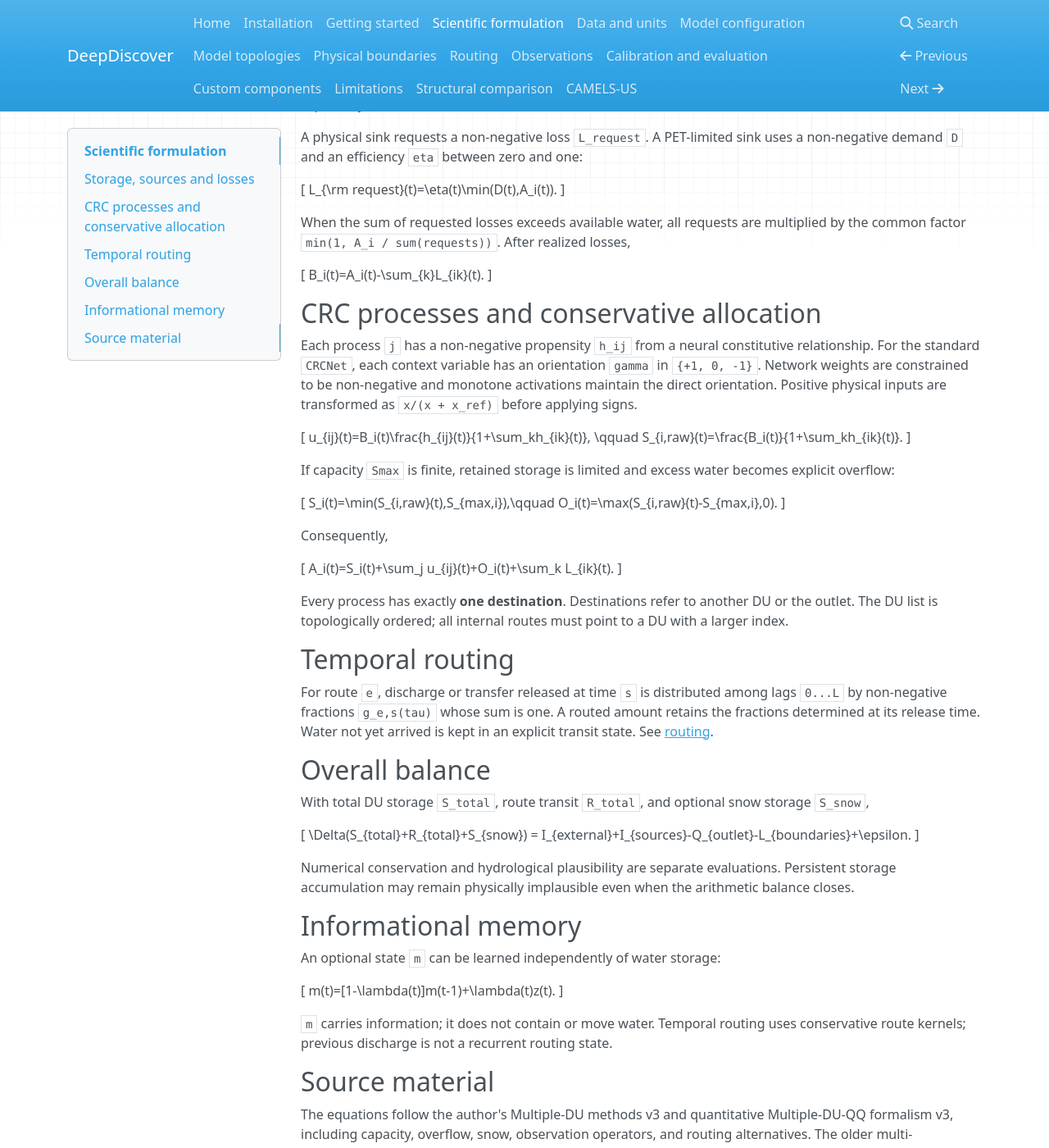
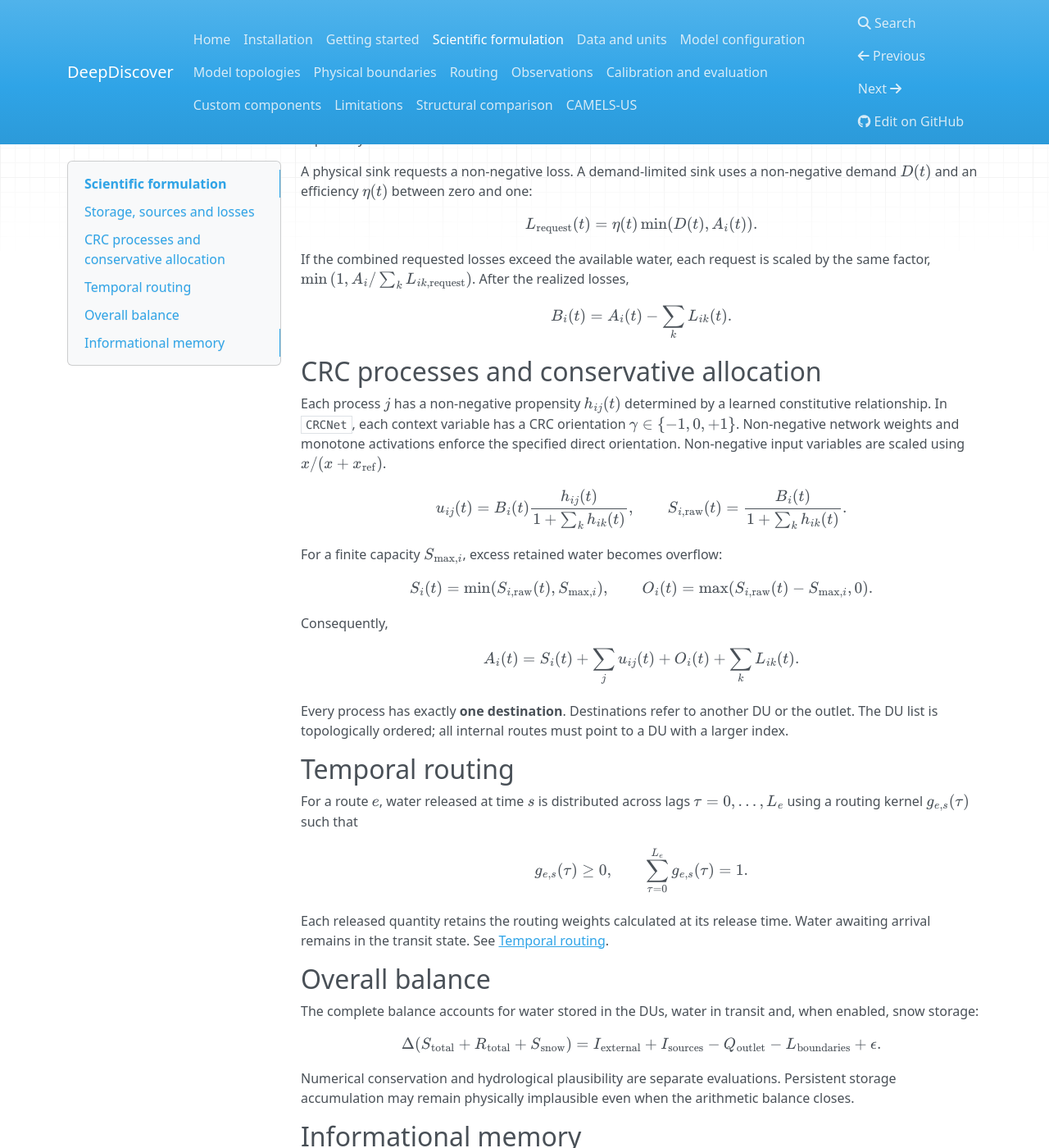
Before and after one commit to avadombi/DeepDiscover, an MkDocs documentation site: the page built from docs/scientific_formulation.md, in a window 1280 px wide and 1400 px high, scrolled down 298 px. Shown: the whole window at 82% size. Built offline with MkDocs 1.6.1, drawn with Linux system fonts in a browser that asks for light colours; nearby versions of some CDN libraries; some of the changed text lies outside the part shown.

Commit message:
Update documentation for DeepDiscover 1.0.1

```diff
--- /dev/null
+++ b/docs/javascripts/mathjax.js
@@ -0,0 +1,12 @@
+window.MathJax = {
+  tex: {
+    inlineMath: [["\\(", "\\)"]],
+    displayMath: [["\\[", "\\]"]],
+    processEscapes: true,
+    processEnvironments: true
+  },
+  options: {
+    ignoreHtmlClass: ".*|",
+    processHtmlClass: "arithmatex"
+  }
+};
--- a/docs/scientific_formulation.md
+++ b/docs/scientific_formulation.md
@@ -2,76 +2,79 @@
 
 ## Storage, sources and losses
 
-For each DU `i`, let `S_i` be the water storage at the end of the preceding time step, and let `I_i` denote conserved water entering the DU. The pre-loss quantity is
+For each DiscoverUnit $i$, let $S_i(t-1)$ denote the storage at the end of the previous time step and $I_i(t)$ the incoming water. The water available before boundary losses is
 
-\[
+$$
 A_i(t)=S_i(t-1)+I_i(t).
-\]
+$$
 
-Prescribed and user-defined sources add water to `I_i`. The `sources` reported by DeepDiscover are additional boundary sources supplied inside a DU. Water entering through the main `water` tensor appears separately.
+Prescribed and user-defined sources add water to $I_i(t)$. The `sources` reported by DeepDiscover are additional boundary sources supplied inside a DU. Water entering through the main `water` tensor appears separately.
 
-A physical sink requests a non-negative loss `L_request`. A PET-limited sink uses a non-negative demand `D` and an efficiency `eta` between zero and one:
+A physical sink requests a non-negative loss. A demand-limited sink uses a non-negative demand $D(t)$ and an efficiency $\eta(t)$ between zero and one:
 
-\[
-L_{\rm request}(t)=\eta(t)\min(D(t),A_i(t)).
-\]
+$$
+L_{\mathrm{request}}(t)=\eta(t)\min(D(t),A_i(t)).
+$$
 
-When the sum of requested losses exceeds available water, all requests are multiplied by the common factor `min(1, A_i / sum(requests))`. After realized losses,
+If the combined requested losses exceed the available water, each request is scaled by the same factor, $\min\left(1, A_i / \sum_k L_{ik,\mathrm{request}}\right)$. After the realized losses,
 
-\[
+$$
 B_i(t)=A_i(t)-\sum_{k}L_{ik}(t).
-\]
+$$
 
 ## CRC processes and conservative allocation
 
-Each process `j` has a non-negative propensity `h_ij` from a neural constitutive relationship. For the standard `CRCNet`, each context variable has an orientation `gamma` in `{+1, 0, -1}`. Network weights are constrained to be non-negative and monotone activations maintain the direct orientation. Positive physical inputs are transformed as `x/(x + x_ref)` before applying signs.
+Each process $j$ has a non-negative propensity $h_{ij}(t)$ determined by a learned constitutive relationship. In `CRCNet`, each context variable has a CRC orientation $\gamma\in\{-1,0,+1\}$. Non-negative network weights and monotone activations enforce the specified direct orientation. Non-negative input variables are scaled using $x/(x+x_{\mathrm{ref}})$.
 
-\[
+$$
 u_{ij}(t)=B_i(t)\frac{h_{ij}(t)}{1+\sum_kh_{ik}(t)},
 \qquad
-S_{i,raw}(t)=\frac{B_i(t)}{1+\sum_kh_{ik}(t)}.
-\]
+S_{i,\mathrm{raw}}(t)=\frac{B_i(t)}{1+\sum_kh_{ik}(t)}.
+$$
 
-If capacity `Smax` is finite, retained storage is limited and excess water becomes explicit overflow:
+For a finite capacity $S_{\max,i}$, excess retained water becomes overflow:
 
-\[
-S_i(t)=\min(S_{i,raw}(t),S_{max,i}),\qquad
-O_i(t)=\max(S_{i,raw}(t)-S_{max,i},0).
-\]
+$$
+S_i(t)=\min(S_{i,\mathrm{raw}}(t),S_{\max,i}),\qquad
+O_i(t)=\max(S_{i,\mathrm{raw}}(t)-S_{\max,i},0).
+$$
 
 Consequently,
 
-\[
+$$
 A_i(t)=S_i(t)+\sum_j u_{ij}(t)+O_i(t)+\sum_k L_{ik}(t).
-\]
+$$
 
 Every process has exactly **one destination**. Destinations refer to another DU or the outlet. The DU list is topologically ordered; all internal routes must point to a DU with a larger index.
 
 ## Temporal routing
 
-For route `e`, discharge or transfer released at time `s` is distributed among lags `0...L` by non-negative fractions `g_e,s(tau)` whose sum is one. A routed amount retains the fractions determined at its release time. Water not yet arrived is kept in an explicit transit state. See [routing](routing.md).
+For a route $e$, water released at time $s$ is distributed across lags $\tau=0,\ldots,L_e$ using a routing kernel $g_{e,s}(\tau)$ such that
+
+$$
+ g_{e,s}(\tau)\geq 0,\qquad
+ \sum_{\tau=0}^{L_e} g_{e,s}(\tau)=1.
+$$
+
+Each released quantity retains the routing weights calculated at its release time. Water awaiting arrival remains in the transit state. See [Temporal routing](routing.md).
 
 ## Overall balance
 
-With total DU storage `S_total`, route transit `R_total`, and optional snow storage `S_snow`,
+The complete balance accounts for water stored in the DUs, water in transit and, when enabled, snow storage:
 
-\[
-\Delta(S_{total}+R_{total}+S_{snow})
- = I_{external}+I_{sources}-Q_{outlet}-L_{boundaries}+\epsilon.
-\]
+$$
+\Delta(S_{\mathrm{total}}+R_{\mathrm{total}}+S_{\mathrm{snow}})
+ = I_{\mathrm{external}}+I_{\mathrm{sources}}-Q_{\mathrm{outlet}}-L_{\mathrm{boundaries}}+\epsilon.
+$$
 
 Numerical conservation and hydrological plausibility are separate evaluations. Persistent storage accumulation may remain physically implausible even when the arithmetic balance closes.
 
 ## Informational memory
 
-An optional state `m` can be learned independently of water storage:
+The optional informational memory $m(t)$ evolves independently of water storage:
 
-\[
+$$
 m(t)=[1-\lambda(t)]m(t-1)+\lambda(t)z(t).
-\]
+$$
 
-`m` carries information; it does not contain or move water. Temporal routing uses conservative route kernels; previous discharge is not a recurrent routing state.
-
-## Source material
-
-The equations follow the author's Multiple-DU methods v3 and quantitative Multiple-DU-QQ formalism v3, including capacity, overflow, snow, observation operators, and routing alternatives. The older multi-destination routing search does not define the topology for this version.
+The memory state carries information and does not transport water. All water transferred between DiscoverUnits is accounted for through the conservative routing kernels.
--- a/mkdocs.yml
+++ b/mkdocs.yml
@@ -1,5 +1,6 @@
 site_name: DeepDiscover
-site_description: Conservative differentiable hydrological models
+site_description: Hydrological model discovery with conserved water quantities
+repo_url: https://github.com/avadombi/DeepDiscover
 nav:
   - Home: index.md
   - Installation: installation.md
@@ -16,3 +17,11 @@ nav:
   - Limitations: limitations.md
   - Structural comparison: structural_comparison.md
   - CAMELS-US: camels.md
+
+markdown_extensions:
+  - pymdownx.arithmatex:
+      generic: true
+
+extra_javascript:
+  - javascripts/mathjax.js
+  - https://cdn.jsdelivr.net/npm/mathjax@3/es5/tex-mml-chtml.js
--- a/pyproject.toml
+++ b/pyproject.toml
@@ -4,8 +4,8 @@ build-backend = "setuptools.build_meta"
 
 [project]
 name = "deepdiscover-hydro"
-version = "1.0.0"
-description = "Conservative differentiable hydrological modeling with DiscoverUnits"
+version = "1.0.1"
+description = "Conservative hydrological model discovery with differentiable DiscoverUnits"
 readme = "README.md"
 requires-python = ">=3.11,<3.13"
 license = "BSD-3-Clause"
@@ -24,7 +24,7 @@ Issues = "https://github.com/avadombi/DeepDiscover/issues"
 
 [project.optional-dependencies]
 examples = ["pandas>=2.0", "matplotlib>=3.7", "nbformat>=5.9", "nbclient>=0.9", "ipykernel>=6.0", "jupyterlab>=4.0"]
-docs = ["mkdocs>=1.6"]
+docs = ["mkdocs>=1.6", "pymdown-extensions>=10.0"]
 test = ["pytest>=8.0", "build>=1.0", "pandas>=2.0"]
 
 [tool.setuptools.packages.find]
--- a/src/deepdiscover/__init__.py
+++ b/src/deepdiscover/__init__.py
@@ -17,7 +17,7 @@ from .data import load_camels, load_camels_dataset, hamon_pet
 from .structural import Candidate, compare_structures, equivalent_candidates, save_comparison
 from .metrics import masked_mse, masked_mae, masked_rmse, masked_huber, masked_nse, hydro_metrics
 
-__version__ = "1.0.0"
+__version__ = "1.0.1"
 
 __all__ = [
     "DeepDiscover", "CRCNet", "PositiveDense", "InformationalMemoryCell",
```
Also changed, not shown: CHANGELOG.md (+8 -0 lines), README.md (+15 -19 lines), docs/camels.md (+1 -1 lines), docs/index.md (+1 -1 lines), docs/installation.md (+5 -5 lines), docs/limitations.md (+1 -1 lines), 6 other files.
